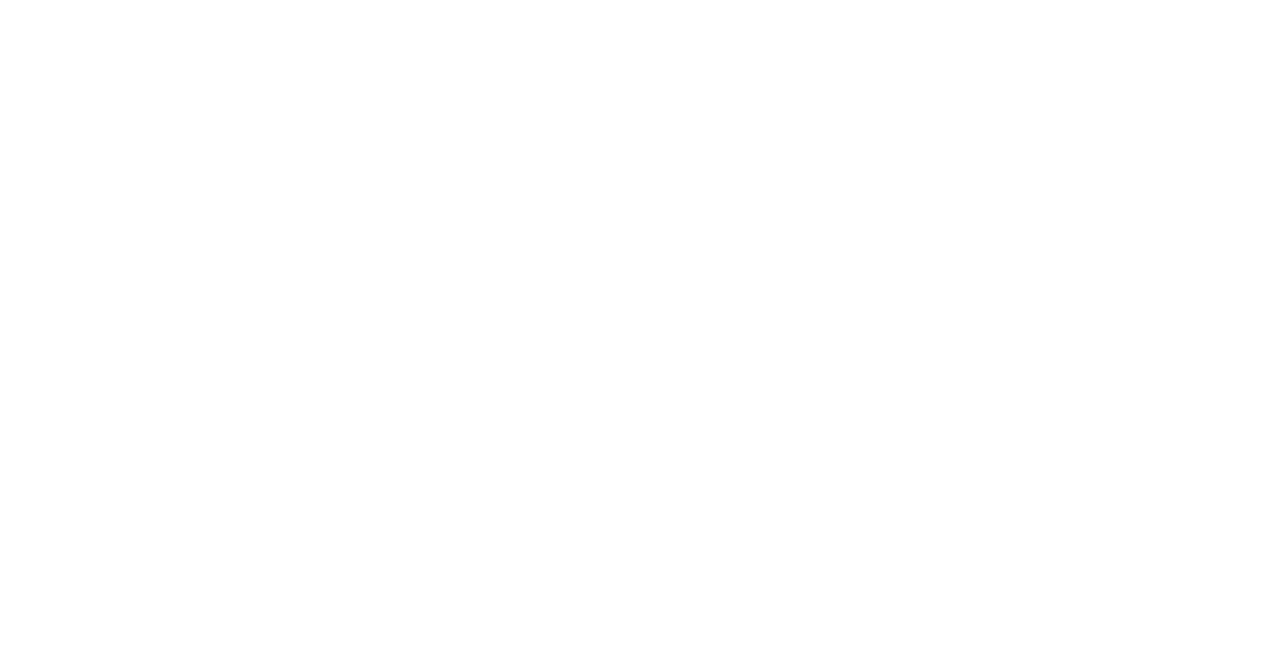
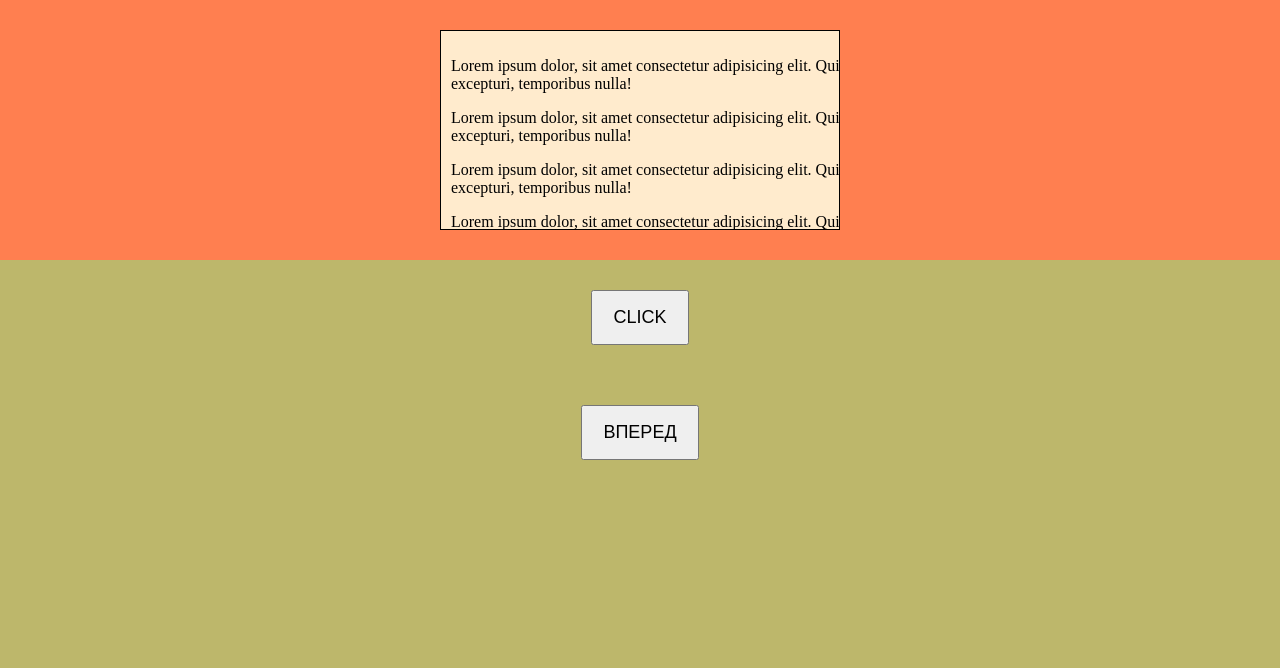
Before and after one commit to ArtemPPPP/lessons, a plain HTML site: page index.html in a window 1280 px wide. Drawn offline with Linux system fonts and the light colour scheme.

Commit message:
Add files via upload

```diff
--- a/index.html
+++ b/index.html
@@ -1,14 +1,54 @@
 <!DOCTYPE html>
 <html lang="en">
+
 <head>
     <meta charset="UTF-8">
     <meta http-equiv="X-UA-Compatible" content="IE=edge">
     <meta name="viewport" content="width=device-width, initial-scale=1.0">
+    <link rel="stylesheet" href="./style.css">
+    <script src="./script.js" defer></script>
     <title>Document</title>
 </head>
+
 <body>
-    <script src="./script.js">
-    </script>
+
+    <main>
+        <section class="first">
+            <div class="block">
+                <p>Lorem ipsum dolor, sit amet consectetur adipisicing elit. Qui minus quibusdam reprehenderit
+                    excepturi, temporibus nulla!</p>
+                <p>Lorem ipsum dolor, sit amet consectetur adipisicing elit. Qui minus quibusdam reprehenderit
+                    excepturi, temporibus nulla!</p>
+                <p>Lorem ipsum dolor, sit amet consectetur adipisicing elit. Qui minus quibusdam reprehenderit
+                    excepturi, temporibus nulla!</p>
+                <p>Lorem ipsum dolor, sit amet consectetur adipisicing elit. Qui minus quibusdam reprehenderit
+                    excepturi, temporibus nulla!</p>
+                <p>Lorem ipsum dolor, sit amet consectetur adipisicing elit. Qui minus quibusdam reprehenderit
+                    excepturi, temporibus nulla!</p>
+                <p>Lorem ipsum dolor, sit amet consectetur adipisicing elit. Qui minus quibusdam reprehenderit
+                    excepturi, temporibus nulla!</p>
+                <p>Lorem ipsum dolor, sit amet consectetur adipisicing elit. Qui minus quibusdam reprehenderit
+                    excepturi, temporibus nulla!</p>
+                <p>Lorem ipsum dolor, sit amet consectetur adipisicing elit. Qui minus quibusdam reprehenderit
+                    excepturi, temporibus nulla!</p>
+                <p>Lorem ipsum dolor, sit amet consectetur adipisicing elit. Qui minus quibusdam reprehenderit
+                    excepturi, temporibus nulla!</p>
+                <p>Lorem ipsum dolor, sit amet consectetur adipisicing elit. Qui minus quibusdam reprehenderit
+                    excepturi, temporibus nulla!</p>
+                <p>Lorem ipsum dolor, sit amet consectetur adipisicing elit. Qui minus quibusdam reprehenderit
+                    excepturi, temporibus nulla!</p>
+                <p>Lorem ipsum dolor, sit amet consectetur adipisicing elit. Qui minus quibusdam reprehenderit
+                    excepturi, temporibus nulla!</p>
+            </div>
+        </section>
+        <section class="second">
+            <button id="btn">Click</button>
+        </section>
+        <section class="second">
+            <button id="btn-next">Вперед</button>
+        </section>
+    </main>
+
 </body>
 
 </html>
--- a/script.js
+++ b/script.js
@@ -1 +1,15 @@
-alert("Hello World!");
+const btn = document.getElementById('btn')
+const block = document.querySelector('.block')
+
+const scrollHeight = block.scrollHeight
+const scrollWidth = block.scrollWidth
+
+
+
+btn.addEventListener('click', () => {
+    const elemRect = block.getBoundingClientRect()
+
+    console.log(elemRect.top);
+    console.log(elemRect.Left);
+
+})
--- /dev/null
+++ b/style.css
@@ -0,0 +1,41 @@
+* {
+    box-sizing: border-box;
+}
+
+body {
+    padding: 0;
+    margin: 0;
+    background-color:darkkhaki;
+}
+
+section {
+    display: flex;
+    justify-content: center;
+    align-items: center;
+    padding-top: 30px;
+    padding-bottom: 30px;
+}
+
+section.first {
+    background-color: coral;
+}
+
+.block {
+    padding: 10px;
+    border: 1px solid #000;
+    width: 400px;
+    height: 200px;
+    overflow: scroll;
+    background-color: blanchedalmond;
+}
+
+.block > p {
+    width: 600px;
+}
+
+button {
+    cursor: pointer;
+    padding: 15px 20px;
+    font-size: 18px;
+    text-transform: uppercase;
+}
```
Also changed, not shown: second.html (added, +19 -0 lines).
